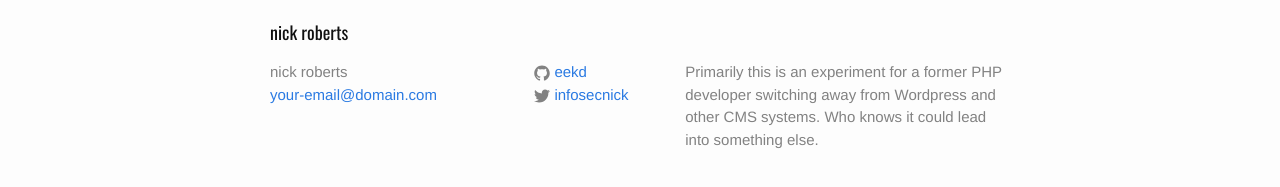
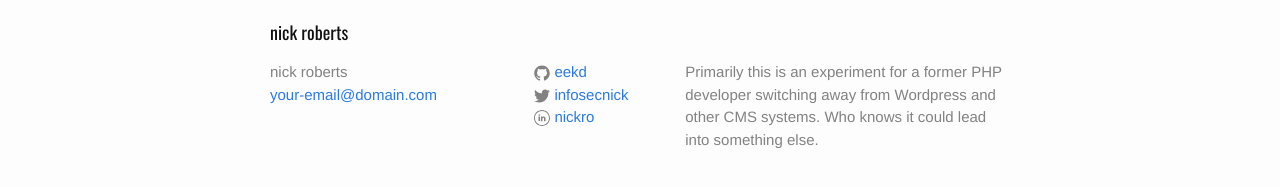
Before and after one commit to eekd/eekdomains, a Jekyll site: the page built from index.html, in a window 1280 px wide. Shown: the part 620-807 px from the top of the page. Built offline with Jekyll 4.4.1, drawn with Linux system fonts in a browser that asks for light colours.

Commit message:
added linkedin functionality for username w/ logo

```diff
--- a/_config.yml
+++ b/_config.yml
@@ -15,7 +15,7 @@ baseurl: "" # the subpath of your site, e.g. /blog
 url: "http://www.eekdomains.com" # the base hostname & protocol for your site
 twitter_username: infosecnick
 github_username:  eekd
-
+linkedin_username: nickro
 
 # Build settings
 markdown: kramdown
--- a/_includes/footer.html
+++ b/_includes/footer.html
@@ -25,6 +25,11 @@
             {% include icon-twitter.html username=site.twitter_username %}
           </li>
           {% endif %}
+          {% if site.linkedin_username %}
+          <li>
+            {% include icon-linkedin.html username=site.linkedin_username %}
+          </li>
+          {% endif %}
         </ul>
       </div>
 
--- /dev/null
+++ b/_includes/icon-linkedin.html
@@ -0,0 +1 @@
+<a href="https://linkedin.com/in/{{ include.username }}"><span class="icon icon--linkedin">{% include icon-linkedin.svg %}</span><span class="username">{{ include.username }}</span></a>
```
Also changed, not shown: _includes/icon-linkedin.svg (added), 1 other file.
